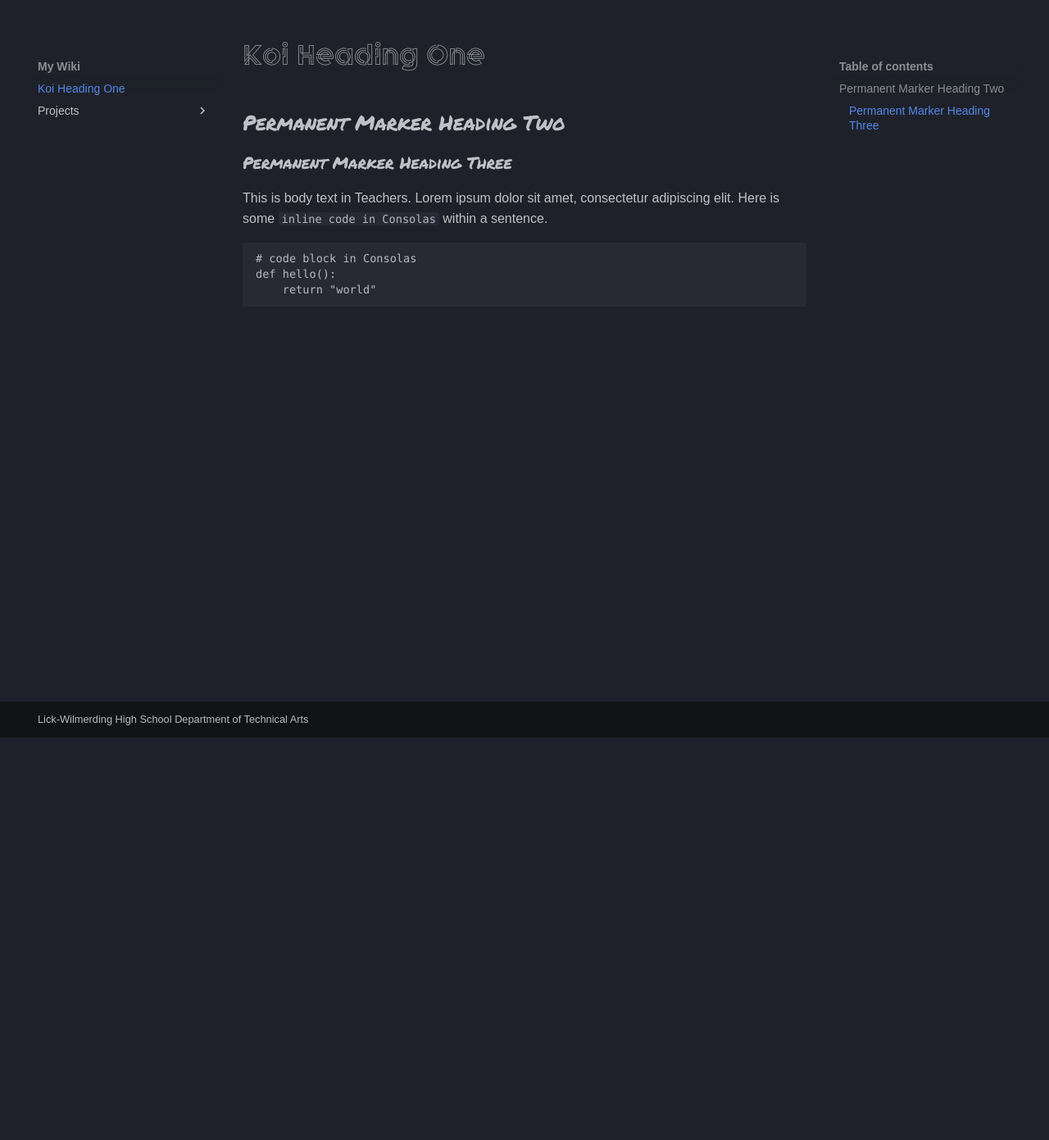
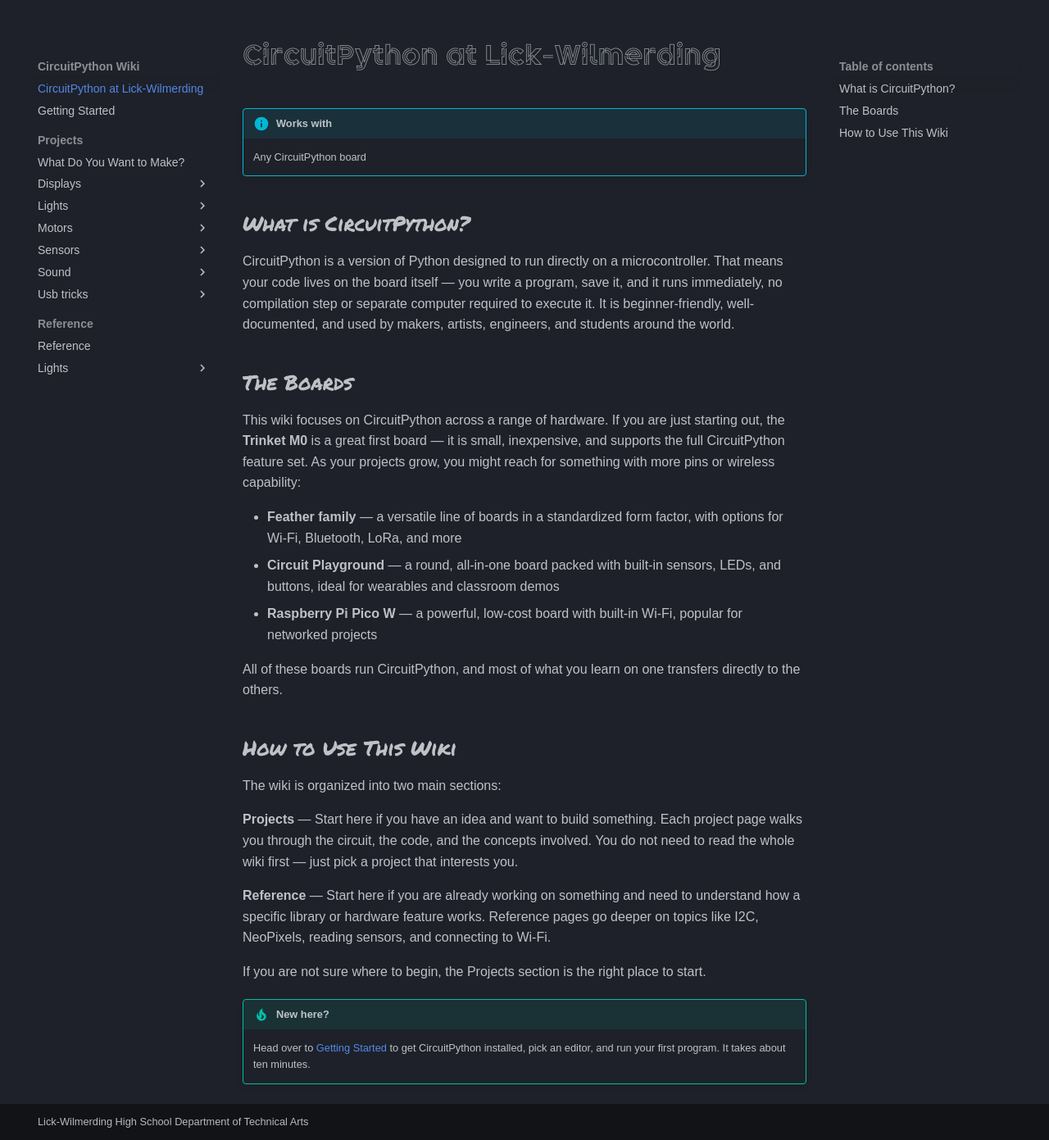
Before and after one commit to LWHSTechnicalArts/circuitPythonWiki, an MkDocs documentation site: the page built from docs/index.md, in a window 1280 px wide. Shown: the whole page at 82% size. Built offline with MkDocs 1.6.1 and Material for MkDocs 9.7.7, drawn with Linux system fonts in a browser that asks for light colours; some web fonts are replaced; before the commit the page ends 900 px from its top, so only the background shows below that.

Commit message:
first draft wiki

````diff
--- /dev/null
+++ b/docs/getting-started.md
@@ -0,0 +1,97 @@
+# Getting Started
+
+!!! info "Works with"
+    Any CircuitPython board
+
+This page will get you from an out-of-the-box board to a running program. Follow the steps in order the first time — each one builds on the last.
+
+---
+
+## What You Need
+
+- A CircuitPython-compatible board (Trinket M0, Feather, Circuit Playground, Pico W, or similar)
+- A USB cable that fits your board and carries data (not just power — some cheap cables are charge-only)
+- A computer running macOS, Windows, or Linux
+
+That is it. No breadboard, no extra components, and no software installation is strictly required to get started.
+
+---
+
+## Installing CircuitPython
+
+Most boards ship with CircuitPython already installed. If yours does not, or if you want to update to a newer version:
+
+1. Go to [circuitpython.org/downloads](https://circuitpython.org/downloads) and find your board.
+2. Download the `.uf2` file for the latest stable release.
+3. Put your board into bootloader mode. On most boards this means double-pressing the reset button — the board will appear on your computer as a USB drive named something like `TRINKETBOOT` or `RPI-RP2`.
+4. Drag the `.uf2` file onto that drive. The board will reboot automatically and reappear as a drive named `CIRCUITPY`.
+
+Once you see `CIRCUITPY`, CircuitPython is installed and ready.
+
+!!! note
+    The exact bootloader steps vary slightly by board. If a double-press does not work, check the Adafruit guide for your specific board at [learn.adafruit.com](https://learn.adafruit.com).
+
+---
+
+## Choosing an Editor
+
+You write CircuitPython code in plain text files, so almost any editor will work. Here are three good options:
+
+- **Mu Editor** ([codewith.mu](https://codewith.mu/)) — Recommended for beginners; it detects your CircuitPython board automatically and includes a serial console for seeing output and errors.
+- **Thonny** ([thonny.org](https://thonny.org/)) — A solid alternative that will feel familiar if you have already used it for Python class.
+- **code.circuitpython.org** — A browser-based editor with no installation required; it connects to your board over USB or Bluetooth directly from Chrome or Edge.
+
+These editors are listed in the [Awesome CircuitPython](https://github.com/adafruit/awesome-circuitpython) community resource list maintained by Adafruit and the CircuitPython community.
+
+---
+
+## Your First Program
+
+The `CIRCUITPY` drive contains a file called `code.py`. Whatever is in that file runs when the board powers up. Open it in your editor, replace its contents with the following, and save:
+
+```python
+import board
+import digitalio
+import time
+
+led = digitalio.DigitalInOut(board.LED)
+led.direction = digitalio.Direction.OUTPUT
+
+while True:
+    led.value = True
+    time.sleep(0.5)
+    led.value = False
+    time.sleep(0.5)
+```
+
+The built-in LED should start blinking immediately after you save. If it does not, open the serial console in your editor — any error message will appear there.
+
+!!! tip
+    On CircuitPython, saving the file is enough to restart the program. You never need to upload or flash anything — just save and watch it run.
+
+---
+
+## Installing Libraries
+
+CircuitPython has a large collection of libraries for sensors, displays, wireless modules, and more. Libraries are distributed as `.mpy` files (pre-compiled for size and speed) and organized into a downloadable bundle.
+
+To install a library:
+
+1. Download the CircuitPython Library Bundle for your version of CircuitPython from [circuitpython.org/libraries](https://circuitpython.org/libraries). Make sure the bundle version matches your CircuitPython version (e.g., bundle 9.x for CircuitPython 9).
+2. Unzip the bundle. Inside you will find a `lib/` folder containing hundreds of `.mpy` files and subfolders.
+3. Find the file or folder for the library you need — for example, `neopixel.mpy` or the `adafruit_lis3dh/` folder.
+4. Copy just that file or folder into the `lib/` folder on your `CIRCUITPY` drive.
+
+Copy only what your project needs. Board storage is limited, and copying the entire bundle will likely fill it up.
+
+!!! warning "Match your versions"
+    Libraries from the wrong bundle version can cause subtle errors. Always download the bundle that matches the CircuitPython version shown at the top of the serial console when your board starts.
+
+---
+
+## Where to Get Help
+
+Getting stuck is a normal part of learning. Here are the best places to get unstuck:
+
+- **Adafruit Discord** — Join at [adafruit.com/discord](https://adafruit.com/discord) and head to the `#circuitpython` channel. The community is active and welcoming, and Adafruit staff monitor it regularly.
+- **Adafruit Forums** — [forums.adafruit.com](https://forums.adafruit.com) is a searchable archive of questions and answers. Chances are someone has already run into the same problem.
--- a/docs/index.md
+++ b/docs/index.md
@@ -1,14 +1,31 @@
-# Koi Heading One
+# CircuitPython at Lick-Wilmerding
 
-## Permanent Marker Heading Two
+!!! info "Works with"
+    Any CircuitPython board
 
-### Permanent Marker Heading Three
+## What is CircuitPython?
 
-This is body text in Teachers. Lorem ipsum dolor sit amet, consectetur adipiscing elit.
-Here is some `inline code in Consolas` within a sentence.
+CircuitPython is a version of Python designed to run directly on a microcontroller. That means your code lives on the board itself — you write a program, save it, and it runs immediately, no compilation step or separate computer required to execute it. It is beginner-friendly, well-documented, and used by makers, artists, engineers, and students around the world.
 
-```python
-# code block in Consolas
-def hello():
-    return "world"
-```
+## The Boards
+
+This wiki focuses on CircuitPython across a range of hardware. If you are just starting out, the **Trinket M0** is a great first board — it is small, inexpensive, and supports the full CircuitPython feature set. As your projects grow, you might reach for something with more pins or wireless capability:
+
+- **Feather family** — a versatile line of boards in a standardized form factor, with options for Wi-Fi, Bluetooth, LoRa, and more
+- **Circuit Playground** — a round, all-in-one board packed with built-in sensors, LEDs, and buttons, ideal for wearables and classroom demos
+- **Raspberry Pi Pico W** — a powerful, low-cost board with built-in Wi-Fi, popular for networked projects
+
+All of these boards run CircuitPython, and most of what you learn on one transfers directly to the others.
+
+## How to Use This Wiki
+
+The wiki is organized into two main sections:
+
+**Projects** — Start here if you have an idea and want to build something. Each project page walks you through the circuit, the code, and the concepts involved. You do not need to read the whole wiki first — just pick a project that interests you.
+
+**Reference** — Start here if you are already working on something and need to understand how a specific library or hardware feature works. Reference pages go deeper on topics like I2C, NeoPixels, reading sensors, and connecting to Wi-Fi.
+
+If you are not sure where to begin, the Projects section is the right place to start.
+
+!!! tip "New here?"
+    Head over to [Getting Started](getting-started.md) to get CircuitPython installed, pick an editor, and run your first program. It takes about ten minutes.
--- /dev/null
+++ b/docs/reference/index.md
@@ -0,0 +1,103 @@
+# Reference
+
+This section is a library-by-library reference for CircuitPython. Each page covers one library: what it does, how to install it, basic usage, and links to the official Adafruit guide. The reference section is designed to be used alongside the Projects section — project pages link here when they use a library, so you can get more detail without hunting for it.
+
+---
+
+## How this section is organized
+
+Each library page follows the same structure:
+
+- **What it does** — a plain-English description of the library's purpose
+- **Installing the library** — how to get it onto your board
+- **Quick start** — a minimal working example
+- **Key things you can do** — a table of common tasks and how to accomplish them
+- **Reading the official docs** — what to look for in the documentation and what the important options are
+- **Projects using this library** — links to Adafruit guides and other projects that use it
+
+---
+
+## How to install a library
+
+CircuitPython libraries are distributed as `.mpy` files (precompiled Python) or as folders. They live in the `lib/` folder on your board. Here is the process:
+
+1. Go to [circuitpython.org/libraries](https://circuitpython.org/libraries) and download the CircuitPython Bundle. Make sure the bundle version matches your CircuitPython version — check the version number in `boot_out.txt` on your board if you are not sure.
+2. Unzip the bundle. Inside you will find a `lib/` folder containing every available library.
+3. Find the `.mpy` file (or folder) for the library you need. Library names match what you import in your code — for example, `neopixel.mpy` is what you need to `import neopixel`.
+4. Copy that file or folder to the `lib/` folder on your board.
+5. Import it in your code as you normally would.
+
+You do not need to copy the entire bundle — only the libraries your project actually uses. Boards have limited storage, so copying only what you need is good practice.
+
+---
+
+## How to read official documentation
+
+This is a skill worth developing. Official documentation can be intimidating at first, but once you know what you are looking at it becomes a fast way to answer questions.
+
+### Where the docs live
+
+- [docs.circuitpython.org](https://docs.circuitpython.org) — the main CircuitPython documentation hub
+- [circuitpython.readthedocs.io](https://circuitpython.readthedocs.io) — same content, alternative URL
+- Individual library docs are linked from each library page in this reference section
+
+### What the docs are (and are not)
+
+Official documentation is a **reference**, not a tutorial. It lists every method, parameter, and property a library has, but it rarely explains *why* you would use something or shows you a full working project. That is what Adafruit guides are for (more on that below).
+
+The best approach is:
+
+1. Start with a project — either in the Projects section of this wiki or an Adafruit Learn guide
+2. Get the project working
+3. Come back to the official docs to explore what else the library can do
+
+Trying to learn a library by reading the docs first, before you have used it at all, is usually frustrating. The docs make much more sense once you have seen the library in action.
+
+### What a "class" means in this context
+
+When you write something like:
+
+```python
+pixels = neopixel.NeoPixel(board.D4, 8, brightness=0.3)
+```
+
+you are creating an **object**. `NeoPixel` is a class — think of it as a template. When you call `neopixel.NeoPixel(...)` you get back an object (stored here as `pixels`) that represents your specific strip of LEDs.
+
+The official docs are organized around classes. When you look up the `neopixel` library, you will see a section for the `NeoPixel` class. Under it, you will find:
+
+- The **constructor** — how to create the object (what arguments `neopixel.NeoPixel(...)` accepts)
+- **Methods** — functions you call on the object, like `pixels.fill(...)`
+- **Properties** — values you can read or set, like `pixels.brightness`
+
+### Reading a method signature
+
+Docs list methods in a compact format. Here is an example of what you might see:
+
+```
+fill(color)
+    Colors all pixels the given color.
+
+    Parameters: color (tuple) – An RGB tuple (r, g, b) or RGBW tuple (r, g, b, w)
+```
+
+Plain-English translation: call `pixels.fill(...)` and pass in a color as a tuple of three numbers — red, green, blue — each between 0 and 255. For example, `pixels.fill((255, 0, 0))` fills everything red.
+
+Some method signatures look more cryptic:
+
+```
+__setitem__(index, val)
+```
+
+This is Python's way of writing "the thing that happens when you use square brackets." When you write `pixels[0] = (0, 255, 0)`, you are calling `__setitem__`. You do not call it directly — you just use the bracket syntax. Seeing `__setitem__` in the docs means the object supports `object[index] = value`.
+
+---
+
+## Adafruit guides vs official docs
+
+These two resources do different things and both are worth knowing about.
+
+**Adafruit Learn guides** at [learn.adafruit.com](https://learn.adafruit.com) are **tutorials**. They walk you through a project from wiring to finished code. They explain context, show photos, and are written for people who are learning. Start here when you are new to a library or want to build something specific.
+
+**Official docs** are **references**. Once you know the basics of a library and want to know "does this library have a way to do X?", the docs are where you look. They are dense and assume you already know what the library is for — but they are complete and accurate.
+
+Think of it this way: Adafruit guides teach you to drive. The official docs are the owner's manual.
--- /dev/null
+++ b/docs/reference/lights/neopixel.md
@@ -0,0 +1,85 @@
+# NeoPixel
+
+!!! info "Works with"
+    Any CircuitPython board with a digital output pin
+
+---
+
+## What it does
+
+NeoPixels (also called WS2812B LEDs) are individually addressable RGB LEDs. Each one has its own color controller chip inside, and you control all of them through a single data wire. That means you can have a strip of 30 LEDs and set each one to a completely different color — all from one pin on your board.
+
+The `neopixel` library gives you a straightforward way to work with these LEDs. You can set the color of any single pixel by its position (index), fill all pixels with one color at once, and adjust the overall brightness of the entire strip.
+
+---
+
+## Installing the library
+
+Copy `neopixel.mpy` from the bundle's `lib/` folder to the `lib/` folder on your board.
+
+Not sure how to install a library? See [How to install a library](../index.md#how-to-install-a-library).
+
+---
+
+## Quick start
+
+```python
+import board
+import neopixel
+
+pixels = neopixel.NeoPixel(board.D4, 8, brightness=0.3)
+
+pixels.fill((255, 0, 0))  # all red
+pixels[0] = (0, 255, 0)   # first pixel green
+```
+
+What this does line by line:
+
+- `neopixel.NeoPixel(board.D4, 8, brightness=0.3)` — creates a NeoPixel object connected to pin D4, controlling 8 pixels, at 30% brightness
+- `pixels.fill((255, 0, 0))` — sets every pixel to red (r=255, g=0, b=0)
+- `pixels[0] = (0, 255, 0)` — sets the first pixel (index 0) to green, leaving the rest red
+
+Colors are RGB tuples: three numbers between 0 and 255 representing red, green, and blue. `(255, 255, 255)` is white. `(0, 0, 0)` is off.
+
+---
+
+## Key things you can do
+
+| What you want | How to do it |
+|---|---|
+| Fill all pixels one color | `pixels.fill((r, g, b))` |
+| Set one pixel by index | `pixels[n] = (r, g, b)` |
+| Turn everything off | `pixels.fill((0, 0, 0))` |
+| Adjust brightness | `pixels.brightness = 0.5` |
+| Use color tuples directly | Pass `(r, g, b)` values — e.g. `(255, 165, 0)` for orange |
+| Use RGBW pixels | Add `bpp=4` to the constructor and use `(r, g, b, w)` tuples |
+
+---
+
+## Reading the official docs
+
+The official documentation for this library is at:
+
+[docs.circuitpython.org/projects/neopixel/en/latest/](https://docs.circuitpython.org/projects/neopixel/en/latest/)
+
+The docs show you the `NeoPixel` class constructor and all the parameters it accepts. Once you have the basics working, two parameters are worth knowing about:
+
+**`auto_write`** — By default, any change you make to a pixel updates the strip immediately. If you set `auto_write=False`, changes are held until you call `pixels.show()`. This matters when you are updating many pixels at once: without it, you might see a partial update flash on the strip before all pixels are set. Use `pixels.show()` to push all your changes at the same time.
+
+```python
+pixels = neopixel.NeoPixel(board.D4, 8, brightness=0.3, auto_write=False)
+pixels[0] = (255, 0, 0)
+pixels[1] = (0, 255, 0)
+pixels[2] = (0, 0, 255)
+pixels.show()  # all three update at once
+```
+
+**`pixel_order`** — Most NeoPixels use RGB color order, but some strips wire the colors differently (GRB is common). If your colors look wrong — red looks green, green looks red — try `pixel_order=neopixel.GRB`. The docs list all the available options.
+
+---
+
+## Projects using this library
+
+- [Adafruit NeoPixel Uberguide](https://learn.adafruit.com/adafruit-neopixel-uberguide/python-circuitpython) — the definitive guide to wiring, power, and code for NeoPixels of all shapes and sizes. *Credit: Adafruit Learning System*
+- [CircuitPython LED Animations](https://learn.adafruit.com/circuitpython-led-animations/overview) — chase, comet, pulse, rainbow, sparkle and more, all built on top of neopixel. *Credit: Adafruit Learning System*
+- [Stomp-Reactive Light Up Slippers](https://learn.adafruit.com/stomp-reactive-light-up-slippers) — wearable NeoPixels that react to footsteps with motion sensing. *Credit: Adafruit Learning System*
--- a/mkdocs.yml
+++ b/mkdocs.yml
@@ -1,11 +1,31 @@
-site_name: My Wiki
+site_name: CircuitPython Wiki
 theme:
   name: material
   font: false
   palette:
     scheme: slate
+  features:
+    - navigation.sections
+    - navigation.top
+    - search.highlight
+    - content.code.copy
 extra_css:
   - stylesheets/extra.css
+extra_javascript:
+  - https://unpkg.com/mermaid@10/dist/mermaid.min.js
 copyright: "Lick-Wilmerding High School Department of Technical Arts"
 extra:
   generator: false
+markdown_extensions:
+  - admonition
+  - pymdownx.details
+  - pymdownx.superfences:
+      custom_fences:
+        - name: mermaid
+          class: mermaid
+          format: !!python/name:pymdownx.superfences.fence_code_format
+  - pymdownx.highlight:
+      anchor_linenums: true
+  - pymdownx.inlinehilite
+  - tables
+  - attr_list
````
